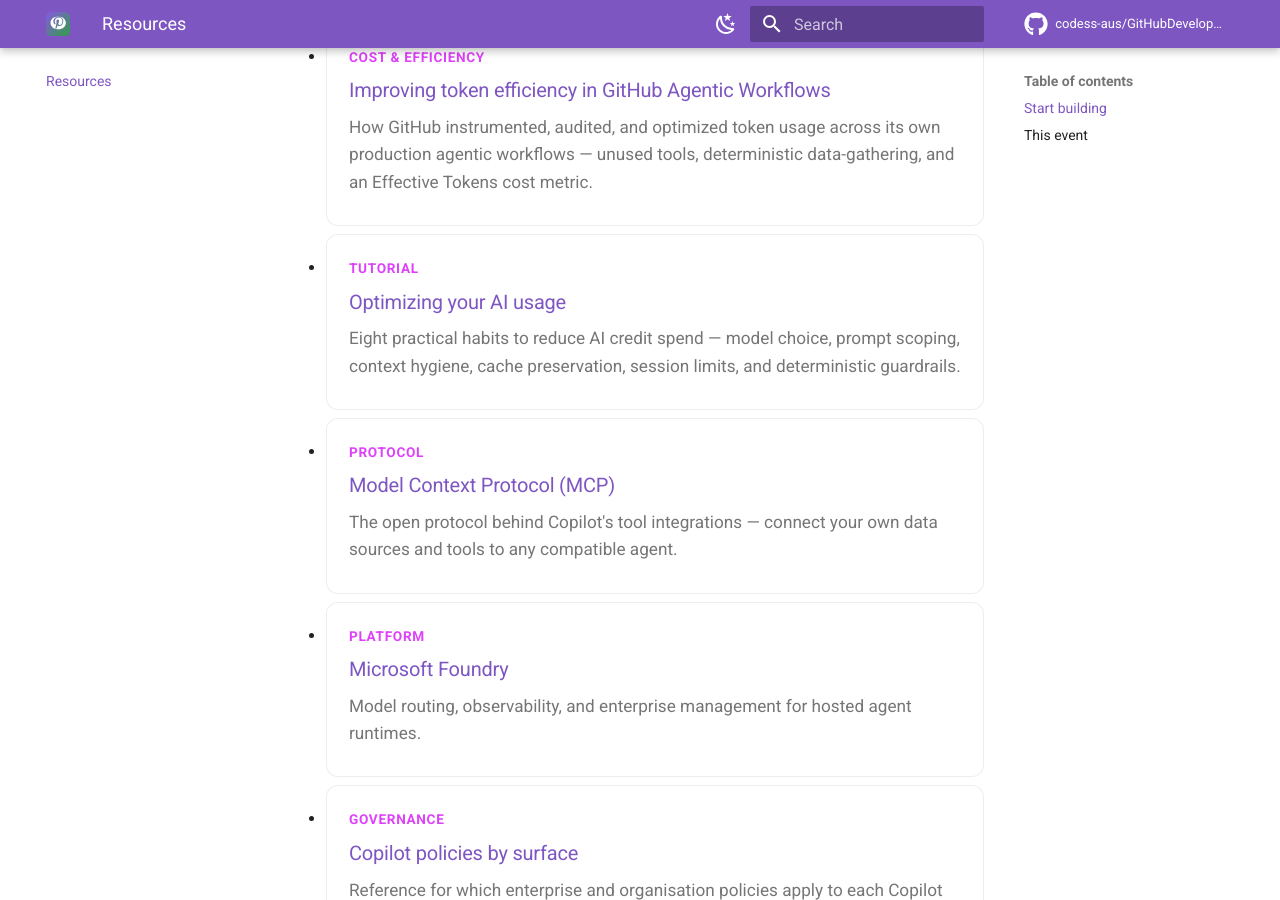
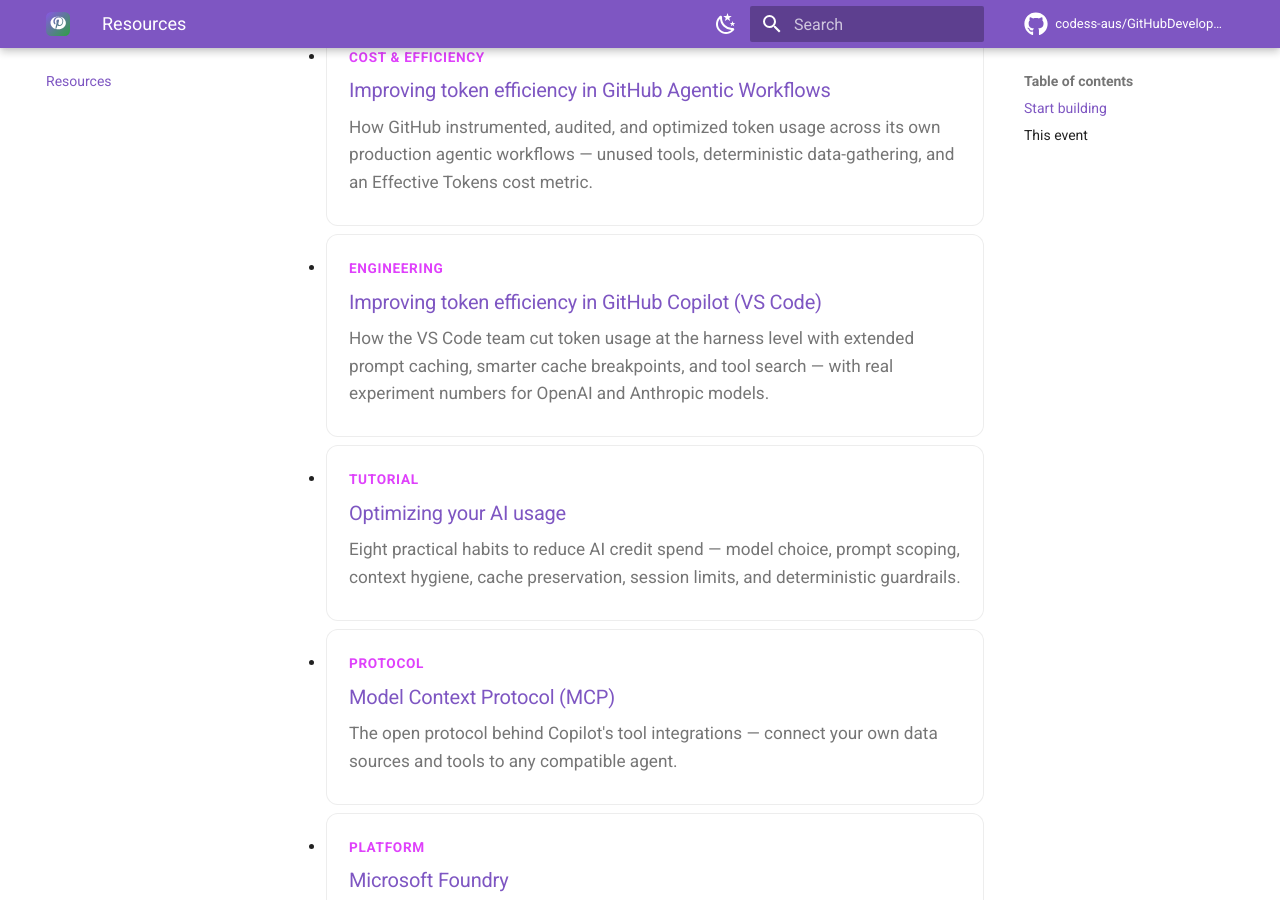
Before and after one commit to codess-aus/GitHubDeveloperDay, an MkDocs documentation site: the page built from docs/resources.md, in a window 1280 px wide and 900 px high, scrolled down 2029 px. Built offline with MkDocs 1.6.1 and Material for MkDocs 9.7.7, drawn with Linux system fonts in a browser that asks for light colours; comment, search, counter and statistics services are not loaded.

Commit message:
Add VS Code harness-level token efficiency content
- New section on Context management page covering the VS Code team's
  harness-level optimizations: extended prompt caching, smarter cache
  breakpoints for Anthropic models, and tool search, with the real
  experiment numbers from their blog post
- Link the VS Code blog post as a new Resources entry

Co-authored-by: Copilot <223556219+Copilot@users.noreply.github.com>

```diff
--- a/docs/resources.md
+++ b/docs/resources.md
@@ -57,6 +57,11 @@ references referenced throughout the day.
     <p>How GitHub instrumented, audited, and optimized token usage across its own production agentic workflows — unused tools, deterministic data-gathering, and an Effective Tokens cost metric.</p>
   </li>
   <li>
+    <span class="gdd-cat">Engineering</span>
+    <h3><a href="https://code.visualstudio.com/blogs/2026/06/17/improving-token-efficiency-in-github-copilot" target="_blank" rel="noopener">Improving token efficiency in GitHub Copilot (VS Code)</a></h3>
+    <p>How the VS Code team cut token usage at the harness level with extended prompt caching, smarter cache breakpoints, and tool search — with real experiment numbers for OpenAI and Anthropic models.</p>
+  </li>
+  <li>
     <span class="gdd-cat">Tutorial</span>
     <h3><a href="https://docs.github.com/en/copilot/tutorials/optimize-ai-usage" target="_blank" rel="noopener">Optimizing your AI usage</a></h3>
     <p>Eight practical habits to reduce AI credit spend — model choice, prompt scoping, context hygiene, cache preservation, session limits, and deterministic guardrails.</p>
```
Also changed, not shown: docs/context-management.md (+35 -0 lines).
